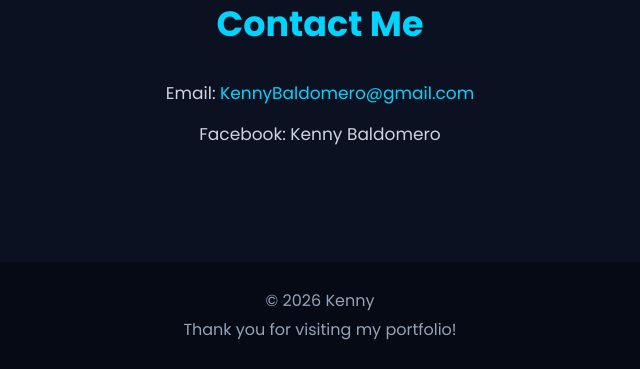
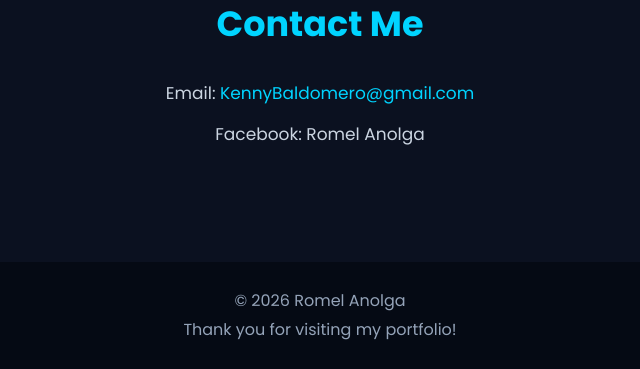
Before and after one commit to kenbaldomero007-hash/project1, a PHP site: page / in a window 1280 px wide. Shown: the part 2181-2550 px from the top of the page, without its empty margins (320-960 px from the left). Run offline with PHP 8.4, Linux system fonts and the light colour scheme.

Commit message:
Update portfolio name references to Romel Anolga

```diff
--- a/index.php
+++ b/index.php
@@ -100,11 +100,11 @@
     <section id="contact" class="contact">
         <h2>Contact <span>Me</span></h2>
         <p>Email: <a href="mailto:KennyBaldomero@gmail.com">KennyBaldomero@gmail.com</a></p>
-        <p>Facebook: Kenny Baldomero</p>
+        <p>Facebook: Romel Anolga</p>
     </section>
 
     <footer>
-        <p>© 2026 Kenny</p>
+        <p>© 2026 Romel Anolga</p>
         <p>Thank you for visiting my portfolio!</p>
     </footer>
 
```
